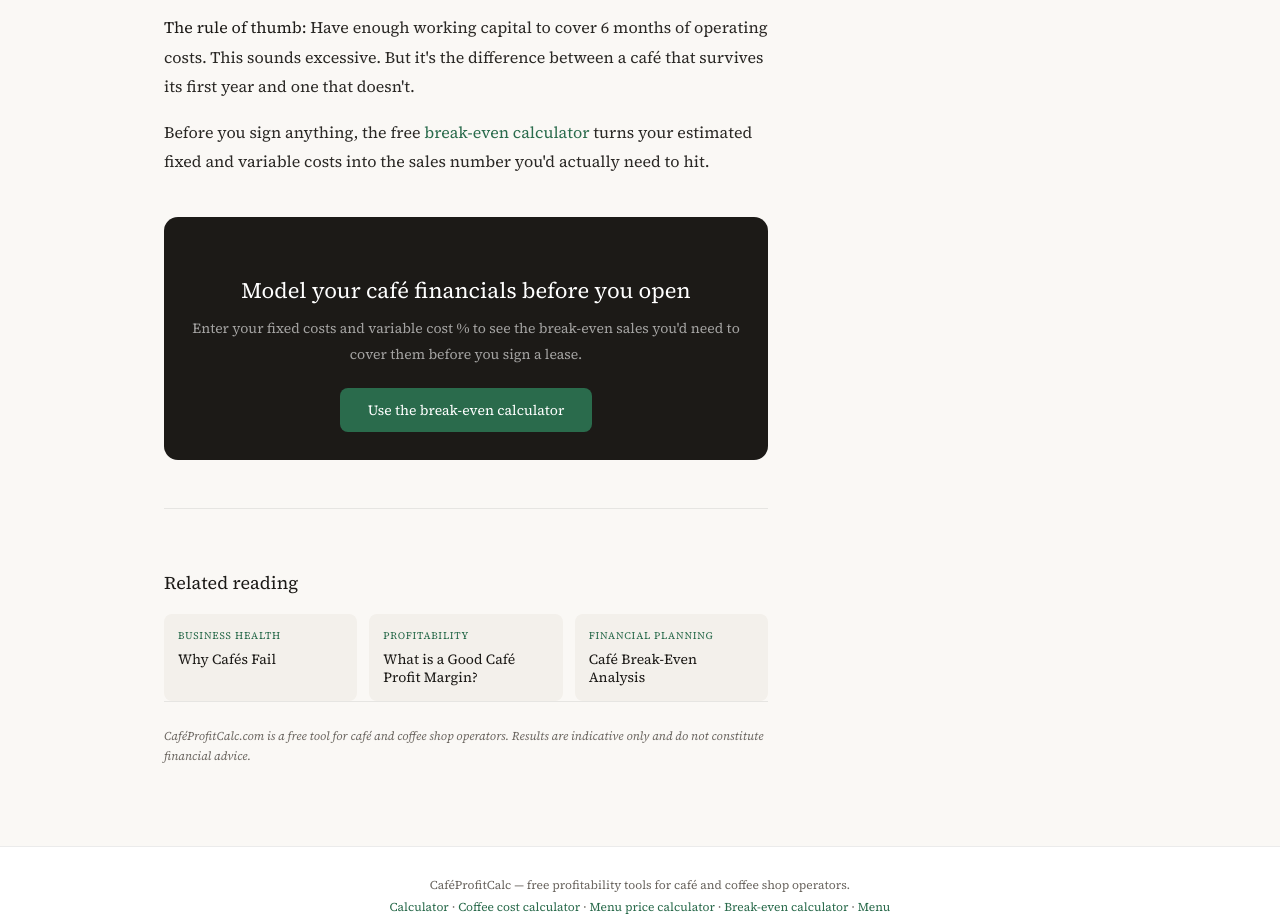
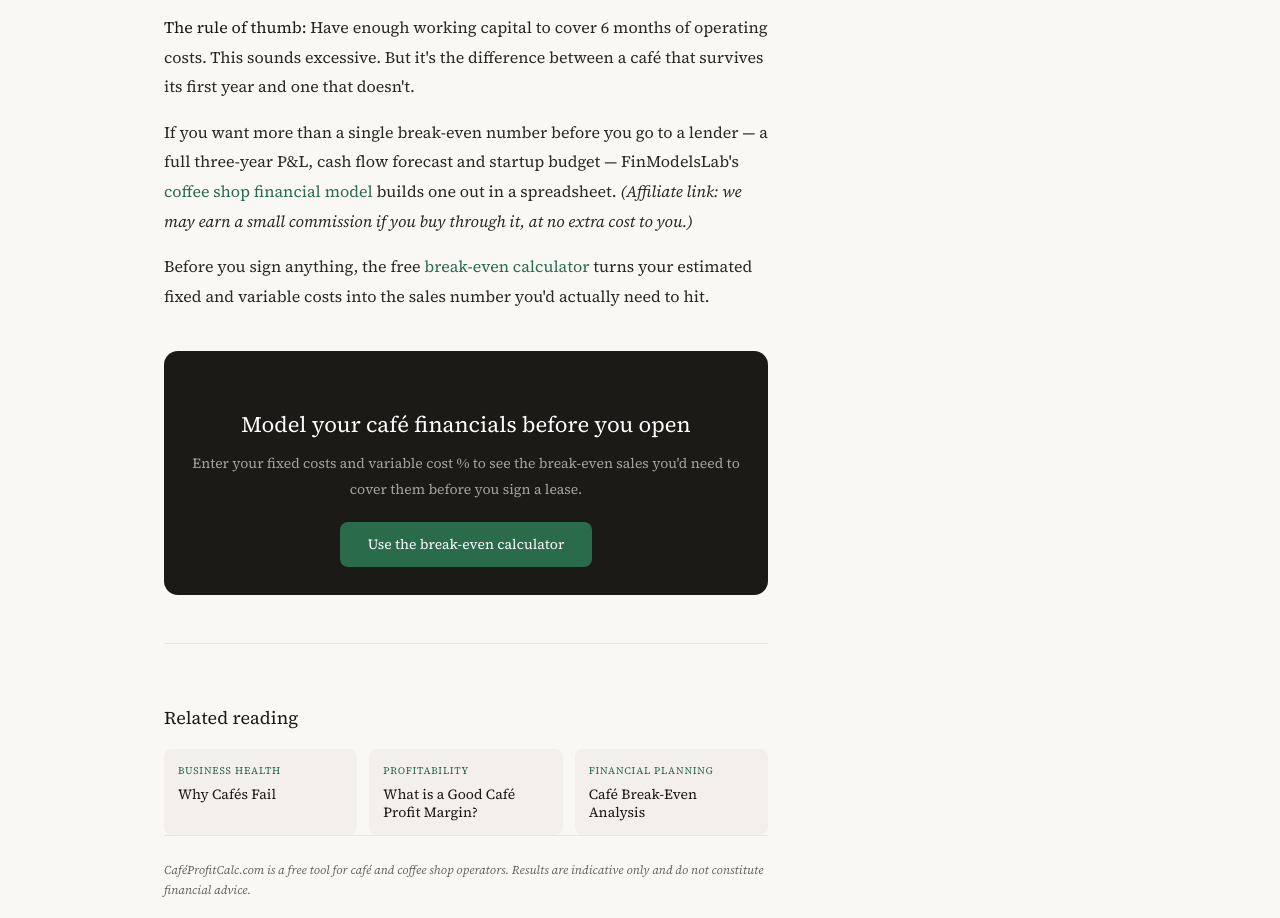
Before and after one commit to terrykmcdonnell-dot/cafeprofitcalc-site, a plain HTML site: page blog/cafe-startup-costs.html in a window 1280 px wide. Shown: the part 2541-3459 px from the top of the page. Drawn offline with Linux system fonts and the light colour scheme.

Commit message:
Add FinModelsLab affiliate link to cafe startup costs post
Partnership with FinModelsLab (Henry Sheykin): they link to our
calculators from their product pages, we link to their coffee shop
financial model from the post it fits best — the working capital
section of the startup costs guide, where readers are actively
looking for a full financial plan to show a lender. Disclosed as an
affiliate link per Google's sponsored-link guidance (rel="sponsored").

Co-Authored-By: Claude Sonnet 5 <noreply@anthropic.com>
Claude-Session: https://claude.ai/code/session_01R6mAUzp8KLwLaPZf9T6562

```diff
--- a/blog/cafe-startup-costs.html
+++ b/blog/cafe-startup-costs.html
@@ -131,6 +131,7 @@ footer p{font-size:12px;color:var(--hint);line-height:1.8;max-width:560px;margin
 <h3>Working capital — the most important number</h3>
 <p>This is what most undercapitalised cafés are missing. Working capital is the cash to cover operating losses while you build your customer base. Most cafés don't reach break-even revenue in the first few months. A café with $15,000 in monthly costs generating $10,000 in revenue is burning $5,000 per month. Without reserves to cover that, it runs out of cash before it gets a chance to succeed.</p>
 <p><strong>The rule of thumb:</strong> Have enough working capital to cover 6 months of operating costs. This sounds excessive. But it's the difference between a café that survives its first year and one that doesn't.</p>
+<p>If you want more than a single break-even number before you go to a lender — a full three-year P&amp;L, cash flow forecast and startup budget — FinModelsLab's <a href="https://finmodelslab.com/products/coffee-shop-financial-model?ref=dxoajnde" rel="sponsored" target="_blank">coffee shop financial model</a> builds one out in a spreadsheet. <em>(Affiliate link: we may earn a small commission if you buy through it, at no extra cost to you.)</em></p>
 <p>Before you sign anything, the free <a href="/break-even-calculator">break-even calculator</a> turns your estimated fixed and variable costs into the sales number you'd actually need to hit.</p><div class="cta-box"><h3>Model your café financials before you open</h3><p>Enter your fixed costs and variable cost % to see the break-even sales you'd need to cover them before you sign a lease.</p><a class="cta-link" href="/break-even-calculator">Use the break-even calculator</a></div>
 <div class="related-section"><h3>Related reading</h3><div class="related-cards"><a class="related-card" href="/blog/why-cafes-fail"><span class="rc-tag">Business Health</span><span class="rc-title">Why Cafés Fail</span></a>
 <a class="related-card" href="/blog/what-is-a-good-cafe-profit-margin"><span class="rc-tag">Profitability</span><span class="rc-title">What is a Good Café Profit Margin?</span></a>
```
